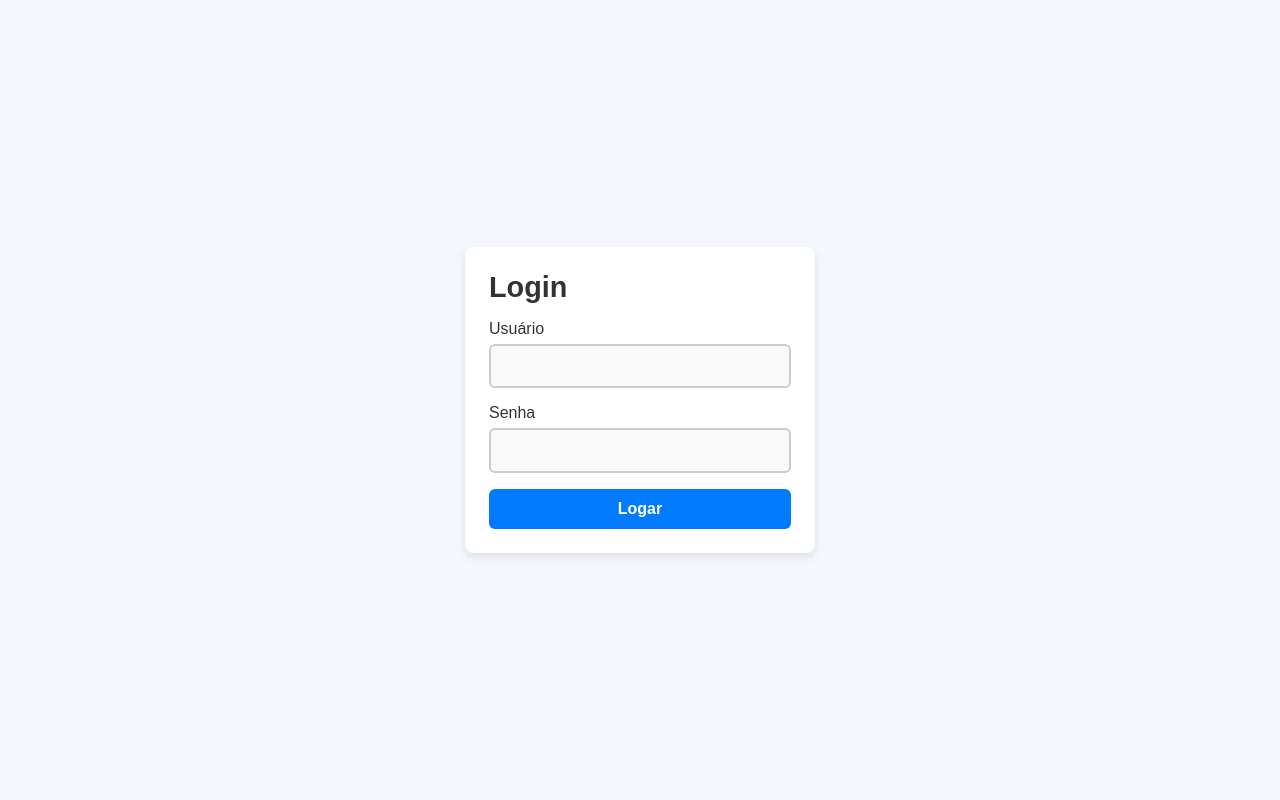
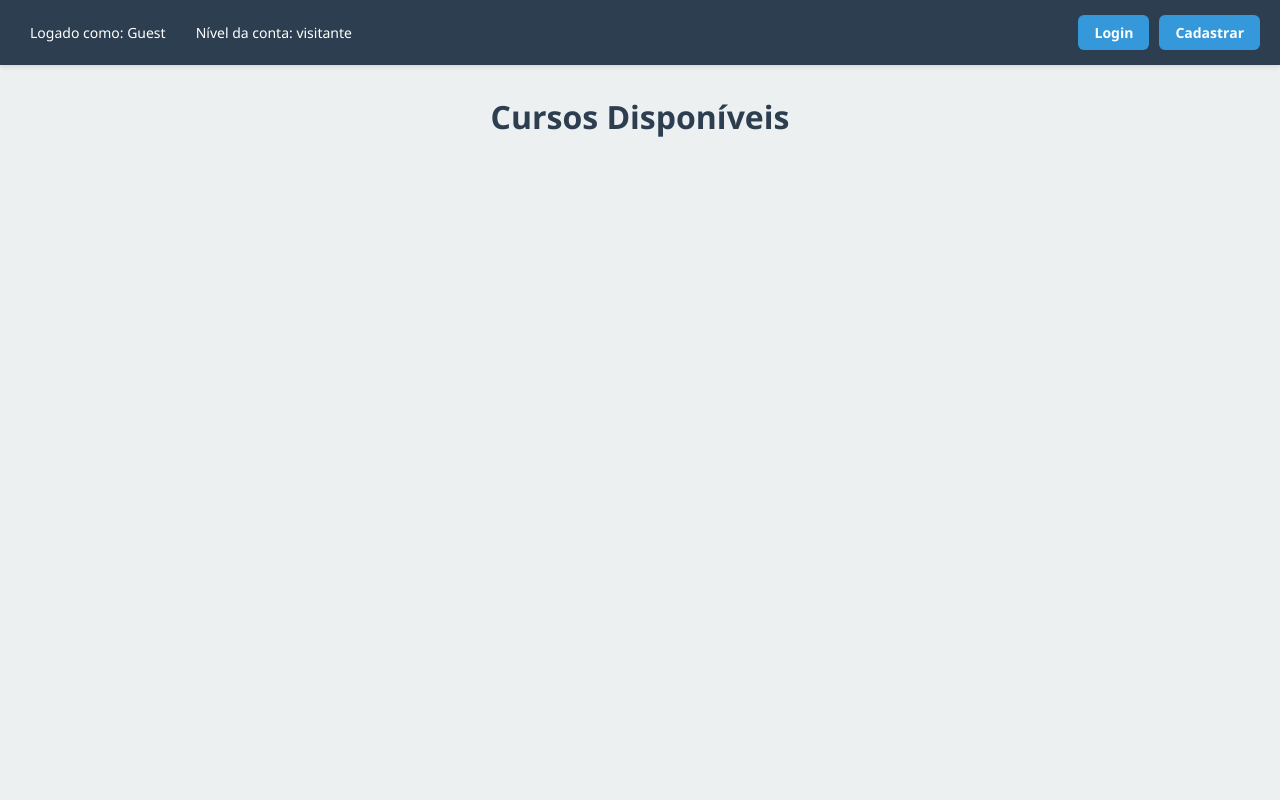
Before and after one commit to PedroWu7/sistema-de-matricula-escolar, a PHP site: page / in a window 1280 px wide. Run offline with PHP 8.4, Linux system fonts and the light colour scheme; data that the repository does not hold is empty.

Commit message:
Adicionado tabela de cursos

```diff
--- a/adicionarcurso.php
+++ b/adicionarcurso.php
@@ -28,7 +28,7 @@
             <input type="text" id="criarDescricao" name="criarDescricao" required>
 
             <label for="addProfessor">Professor</label>
-            <input type="text" id="addProfessor" name="addProfessor" required>
+            <input type="text" id="addProfessor" name="addProfessor">
 
             <input type="submit" value="Criar Curso">
 
@@ -41,9 +41,8 @@
 <?php
     if ($_SERVER["REQUEST_METHOD"] === "POST"){
         require_once "banco.php";
-        $criarCurso = $_POST["criarCurso"];
 
-        adicionarCurso($conn, $_POST["criarNome"], $_POST["criarImagem"], $_POST["criarDescricao"], $_POST["criarProfessor"], );
+        adicionarCurso($conn, $_POST["criarNome"], $_POST["criarImagem"], $_POST["criarDescricao"], $_POST["addProfessor"]);
     };
 
 ?>
--- a/banco.php
+++ b/banco.php
@@ -1,4 +1,7 @@
 <?php
+    if(session_status() === PHP_SESSION_NONE){
+        session_start();
+    }
     $conn = new mysqli("localhost", "root", "", "sistema_escolar", "3307");
     if($conn->error){ ?>
         <p>Erro ao fazer a conexão com o banco.</p>
@@ -26,25 +29,17 @@
     }
 
     function listarCursos(){
-        return [
-                    [
-                        "nome"=>"Curso de PHP", "imagem"=>"https://www.cursoemvideo.com/wp-content/uploads/2019/08/php.jpg", "descricao"=>"Curso muito bom de PHP"
-                    ],
-                    [
-                        "nome"=>"Curso de C#", "imagem"=>"https://i.ytimg.com/vi/oTivhgjbhIg/maxresdefault.jpg", "descricao"=>"Curso topzeira de C#"
-                    ],
-                    [
-                        "nome"=>"Curso de Java", "imagem"=>"https://i.ytimg.com/vi/mxDMTtCEPAY/hq720.jpg?sqp=-oaymwEhCK4FEIIDSFryq4qpAxMIARUAAAAAGAElAADIQj0AgKJD&rs=AOn4CLAbxR_ldk5IsxV2dVUPhcyJrksDTA", "descricao"=>"Melhor curso de Java"
-                    ],
-               ];
+        global $conn;
+        $sql = "SELECT * FROM cursos";
+        $resp = $conn->query($sql);
+        if($resp->num_rows > 0){
+            $cursos = $resp->fetch_all();
+            return $cursos;
+        }
     }
 
     function adicionarCurso($conn, $nome, $imagem, $descricao, $professor){
-
-
-        $sql = "INSERT INTO cursos (id, nome, imagem, descricao, alunos, professor) VALUES (NULL, '$nome', '$usuario', '$senha', 'aluno', NULL)";
+        $sql = "INSERT INTO cursos (id, nome, imagem, descricao, alunos, professor) VALUES (NULL, '$nome', '$imagem', '$descricao', NULL, '$professor')";
         $resp = $conn->query($sql);
-
-
     }
 ?>
--- a/index.php
+++ b/index.php
@@ -1,52 +1,231 @@
 <?php
-    session_start();
-    if (isset($_SESSION["usuario"]) && $_SESSION["usuario"] !== ""){
-        if ($_GET["from"] === "dashboard"){
-            echo "<script>";
-            echo "confirm('Vocë já está logado!');";
-            echo "window.location.href = 'dashboard.php';";
-            echo "</script>";
-        } else {
-            header("location: dashboard.php");
-        }
+    if (session_status() === PHP_SESSION_NONE) {
+      session_start();
+    }
+
+    if (!isset($_SESSION["usuario"])) {
+        $_SESSION["usuario"] = "Guest";
+        $_SESSION["nivel_acesso"] = "visitante";
     }
 ?>
 
 <!DOCTYPE html>
-<html lang="pt-br">
+<html lang="pt-BR">
 <head>
-    <meta charset="UTF-8">
-    <meta name="viewport" content="width=device-width, initial-scale=1.0">
-    <title>Login</title>
-    <link rel="stylesheet" href="style.css">
+  <meta charset="UTF-8" />
+  <meta name="viewport" content="width=device-width, initial-scale=1.0"/>
+  <title>Cursos Disponíveis</title>
+  <style>
+    * {
+      box-sizing: border-box;
+      margin: 0;
+      padding: 0;
+    }
+
+    body {
+      font-family: 'Segoe UI', Tahoma, Geneva, Verdana, sans-serif;
+      background-color: #ecf0f1;
+      color: #2c3e50;
+    }
+
+    header {
+      background-color: #2c3e50;
+      color: white;
+      padding: 15px 20px;
+      box-shadow: 0 2px 5px rgba(0, 0, 0, 0.1);
+    }
+
+    .header-container {
+      display: flex;
+      justify-content: space-between;
+      align-items: center;
+    }
+
+    .esquerda, .direita {
+      display: flex;
+      gap: 10px;
+      align-items: center;
+    }
+
+    .esquerda p {
+      margin: 0 10px;
+      font-size: 14px;
+    }
+
+    /* Estilo para os botões do header */
+    .link-header {
+      display: inline-block;
+      text-decoration: none;
+      background-color: #3498db;
+      color: white;
+      padding: 8px 16px;
+      border-radius: 6px;
+      font-weight: bold;
+      font-size: 14px;
+      transition: background-color 0.3s, transform 0.2s;
+    }
+
+    .link-header:hover {
+      background-color: #2980b9;
+      transform: translateY(-1px);
+    }
+
+    /* Estilo para os botões dentro dos cursos */
+    .link {
+      display: inline-block;
+      text-decoration: none;
+      background-color: #18bc9c;
+      color: white;
+      padding: 8px 16px;
+      border-radius: 6px;
+      font-weight: bold;
+      font-size: 14px;
+      transition: background-color 0.3s, transform 0.2s;
+    }
+
+    .link:hover {
+      background-color: #15a589;
+      transform: translateY(-1px);
+    }
+
+    .link.excluir {
+      background-color: #e74c3c;
+    }
+
+    .link.excluir:hover {
+      background-color: #c0392b;
+    }
+
+    .link.atualizar {
+      background-color: #3498db;
+    }
+
+    .link.atualizar:hover {
+      background-color: #2980b9;
+    }
+
+    .link.participar {
+      background-color: #27ae60;
+    }
+
+    .link.participar:hover {
+      background-color: #1e8449;
+    }
+
+    h1 {
+      text-align: center;
+      margin: 30px 0 10px;
+      font-size: 32px;
+      color: #2c3e50;
+    }
+
+    .controles {
+      text-align: center;
+      margin: 30px;
+    }
+
+    .controles button {
+      background-color: #2c3e50;
+      color: white;
+      border: none;
+      padding: 12px 24px;
+      margin: 8px;
+      border-radius: 8px;
+      cursor: pointer;
+      font-size: 16px;
+      transition: background-color 0.3s, transform 0.2s;
+    }
+
+    .controles button:hover {
+      background-color: #34495e;
+      transform: translateY(-2px);
+    }
+
+    .cursos {
+      display: grid;
+      grid-template-columns: repeat(auto-fill, minmax(260px, 1fr));
+      gap: 20px;
+      padding: 20px;
+      max-width: 1200px;
+      margin: 0 auto 40px;
+    }
+
+    .curso {
+      background-color: white;
+      padding: 20px;
+      border-radius: 12px;
+      box-shadow: 0 4px 12px rgba(0, 0, 0, 0.08);
+      text-align: center;
+      transition: transform 0.2s, box-shadow 0.3s;
+    }
+
+    .curso:hover {
+      transform: translateY(-5px);
+      box-shadow: 0 6px 16px rgba(0, 0, 0, 0.12);
+    }
+
+    .curso p {
+      margin-bottom: 12px;
+      font-weight: 600;
+      font-size: 18px;
+      color: #2c3e50;
+    }
+
+    .curso img {
+      width: 100%;
+      height: 160px;
+      object-fit: cover;
+      border-radius: 8px;
+      border: 1px solid #ccc;
+    }
+  </style>
 </head>
 <body>
-    <section>
-        <form method="post" id="formLogin" name="formLogin">
-            <h1>Login</h1>
-            <label for="inputUsuario">Usuário</label>
-            <input type="text" id="inputUsuario" name="inputUsuario" required>
 
-            <label for="inputSenha">Senha</label>
-            <input type="password" id="inputSenha" name="inputSenha" required>
-            <input type="submit" value="Logar">
-        </form>
-    </section>
+  <header>
+    <div class="header-container">
+      <div class="esquerda">
+        <p>Logado como: <?= $_SESSION["usuario"] ?></p>
+        <p>Nível da conta: <?= $_SESSION["nivel_acesso"] ?></p>
+      </div>
+      <div class="direita">
+        <?php if(isset($_SESSION["usuario"]) && $_SESSION["usuario"] !== "" && $_SESSION["usuario"] !== "Guest") { ?>
+          <a class="link-header" href="logout.php">Sair</a>
+        <?php  } else { ?>
+          <a class="link-header" href="login.php">Login</a>
+          <a class="link-header" href="criarUsuario.php">Cadastrar</a>
+        <?php } ?>
+      </div>
+    </div>
+  </header>
+
+  <?php if ($_SESSION["nivel_acesso"] === "administrador") { ?>
+    <div class="controles">
+      <button id="adicionarCurso" onclick="window.location.href='adicionarcurso.php'">Adicionar Curso</button>
+    </div>
+  <?php } ?>
+
+  <h1>Cursos Disponíveis</h1>
+  <div class="cursos" id="cursos">
+    <?php
+      require_once "banco.php";
+      $cursos = listarCursos();
+      foreach($cursos as $curso) { ?>
+        <div class="curso">
+          <p><?= $curso[1] ?></p>
+          <img src="<?= $curso[2] ?>">
+          <p><?= $curso[3] ?></p>
+          <?php if ($_SESSION["nivel_acesso"] === "administrador") { ?>
+            <a href="#" class="link excluir">Excluir</a>
+            <a href="#" class="link atualizar">Atualizar</a>
+          <?php } else { ?>
+            <a href="#" class="link atualizar">Ver mais</a>
+            <a href="#" class="link participar">Participar</a>
+          <?php } ?>
+        </div>
+    <?php } ?>
+  </div>
+
+  <script src="script.js"></script>
 </body>
 </html>
-
-<?php
-    if ($_SERVER["REQUEST_METHOD"] === "POST"){
-        require_once "banco.php";
-        $inputUsuario = $_POST["inputUsuario"];
-        $inputSenha = $_POST["inputSenha"];
-        $existe = usuarioExiste($conn, $inputUsuario, $inputSenha);
-        if($existe){
-            $_SESSION["usuario"] = $inputUsuario ?? null;
-            $_SESSION["senha"] = $inputSenha ?? null;
-            header("location: dashboard.php");
-        } else { ?>
-            <p>Usuário ou senha incorretos.</p>
-        <?php }
-    }
-?>
--- a/logout.php
+++ b/logout.php
@@ -2,6 +2,6 @@
     session_start();
     session_unset();
     session_destroy();
-    header("location: dashboard.php");
+    header("location: index.php");
     exit;
 ?>
--- a/style.css
+++ b/style.css
@@ -67,6 +67,7 @@ input[type="text"]:focus, input[type="password"]:focus {
 input[type="submit"] {
     width: 100%;
     padding: 0.7rem;
+    margin-bottom: 10px;
     border: none;
     background-color: #007BFF;
     color: white;
```
Also changed, not shown: criarUsuario.php (+3 -9 lines), dashboard.php (deleted, +0 -226 lines), login.php (added, +42 -0 lines).
